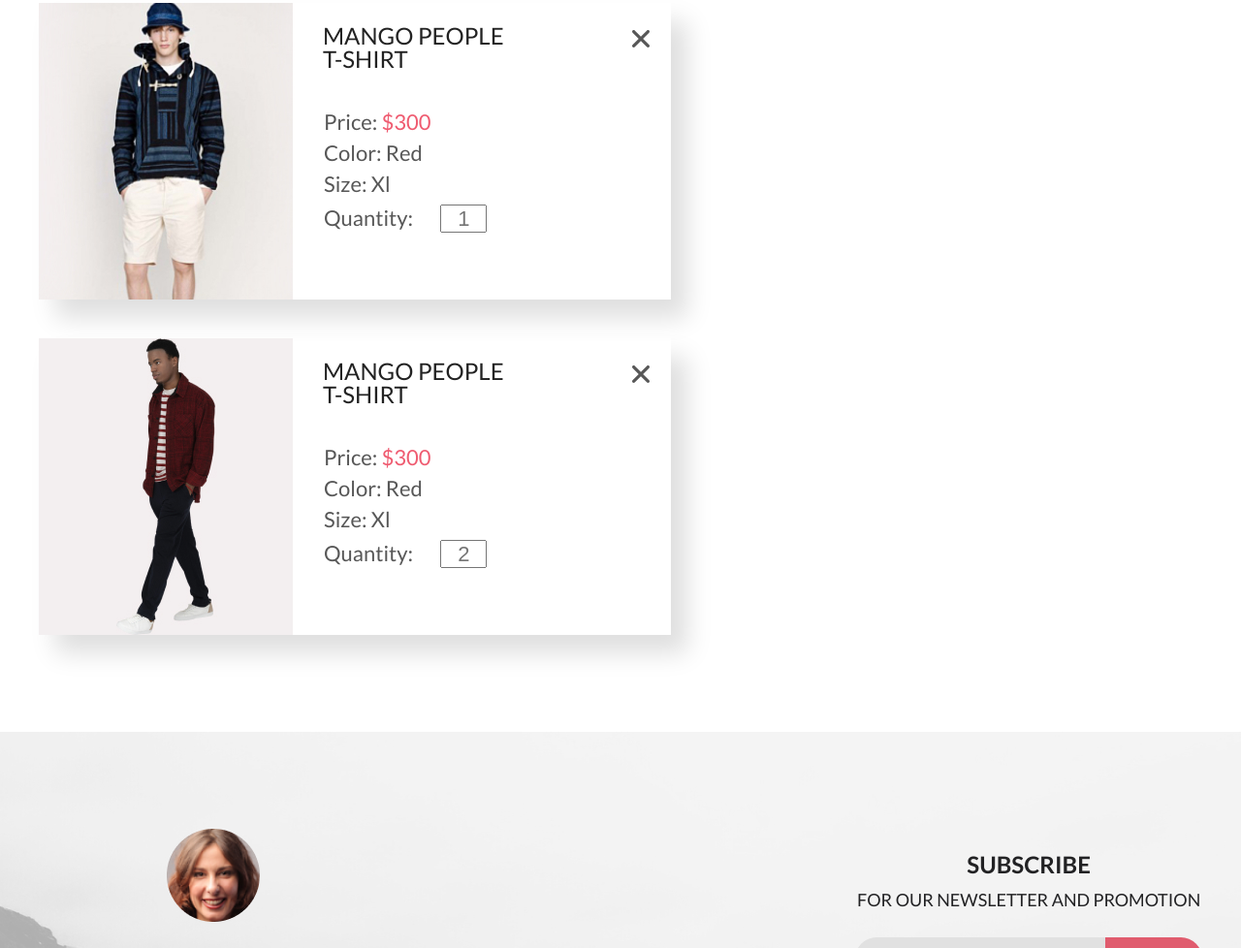
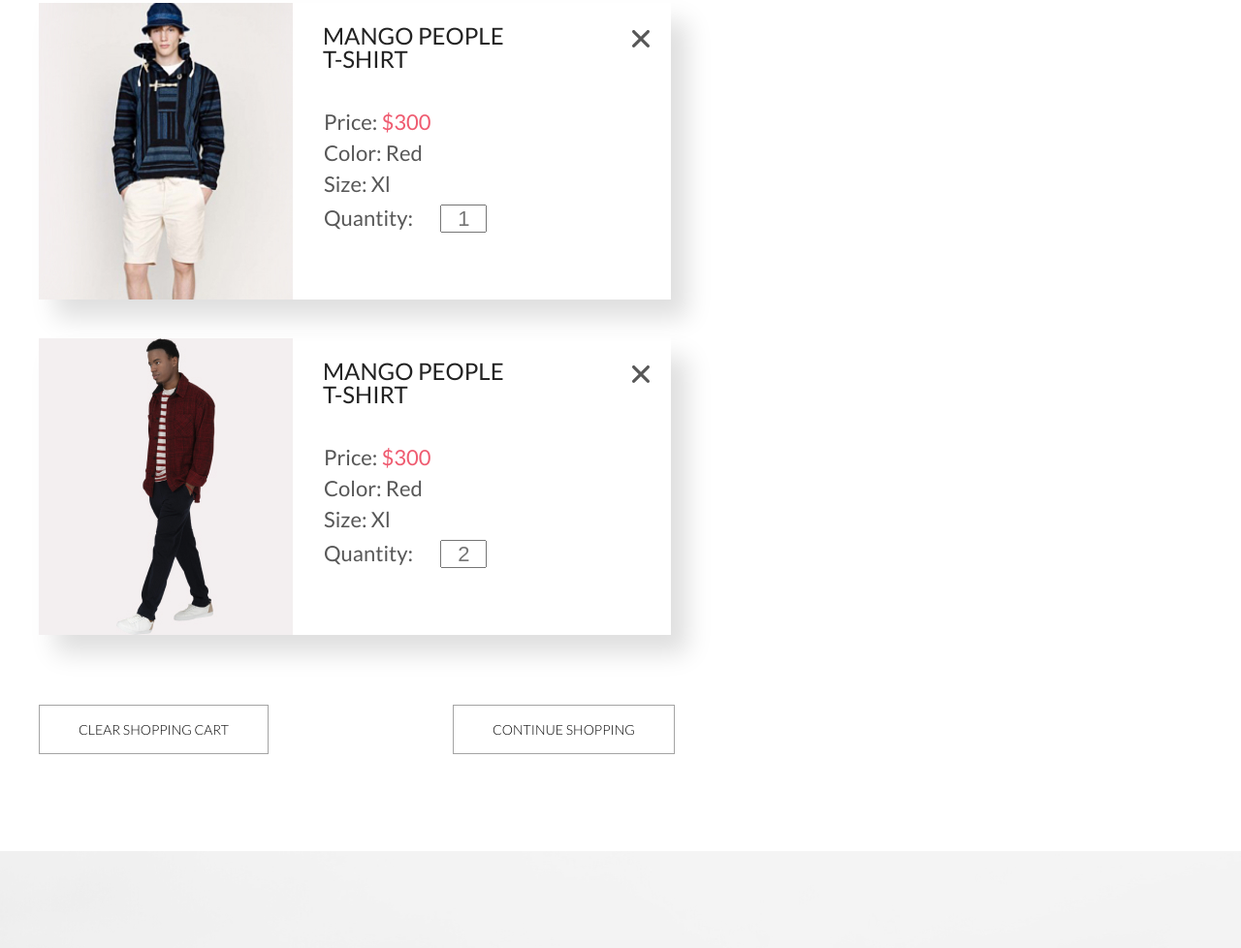
Before and after one commit to greenfest/html-advanced, a website: page app/cart.html in a window 1280 px wide. Shown: the part 329-1307 px from the top of the page at 97% size. Drawn offline with nearby package versions, Linux system fonts and the light colour scheme; files that its build step writes are made by us from their sources.

Commit message:
added buttons to .cart

```diff
--- a/app/cart.html
+++ b/app/cart.html
@@ -73,6 +73,7 @@
 
 <div class="cart">
     <div class="container">
+        <div class="cart__wrapper">
             <div class="cart__items">
                 <div class="cart__items-wrapper">
                     <div class="cart__item">
@@ -122,6 +123,11 @@
                                 <input id="cart__item-quantity2" class="cart__item-quantity" type="text" placeholder="2">
                             </p>
                         </div>
+                    </div>
+                </div>
+                <div class="cart__buttons">
+                    <button class="cart__btn cart__clear-btn">CLEAR SHOPPING CART</button>
+                    <button class="cart__btn cart__continue-btn">CONTINUE SHOPPING</button>
                 </div>
             </div>
         </div>
--- a/app/scss/style.scss
+++ b/app/scss/style.scss
@@ -129,6 +129,14 @@
 /* Cart */
 .cart {
   padding: 100px 0;
+  &__wrapper {
+    display: grid;
+    grid-template-columns: 2fr 1.5fr;
+    grid-template-rows: 1fr;
+    gap: 0 0;
+    grid-template-areas:
+    ". .";
+  }
   &__items {
     &-wrapper {
       display: flex;
@@ -170,6 +178,33 @@
       width: 12px;
       height: 25px;
     }
+  }
+  &__buttons {
+    display: flex;
+    justify-content: space-between;
+    margin-top: 72px;
+    &:last-child {
+      margin-right: 30px;
+    }
+  }
+  &__btn {
+    font-family: Lato-Light, sans-serif;
+    font-size: 14px;
+    color: #000000;
+    background-color: transparent;
+    border: 1px solid #A4A4A4;
+    padding: 16px 40px;
+    transition: border .3s ease, color .3s ease;
+    &:hover {
+      color: $colorSelect;
+      border: 1px solid $colorSelect;
+    }
+  }
+  &__clear-btn {
+
+  }
+  &__continue-btn {
+
   }
 }
 
```
Lines whose indentation alone changed are shown as unchanged.
